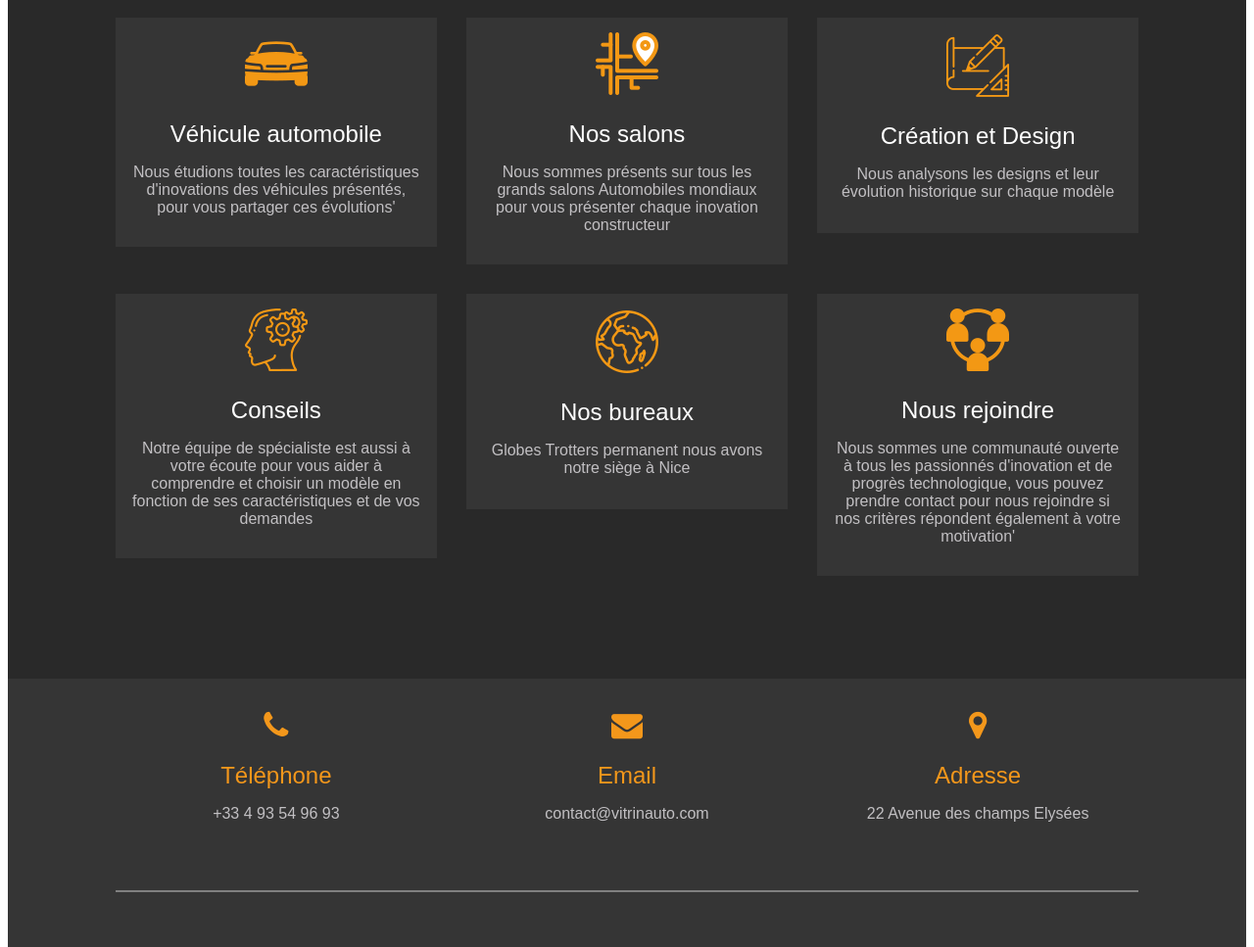
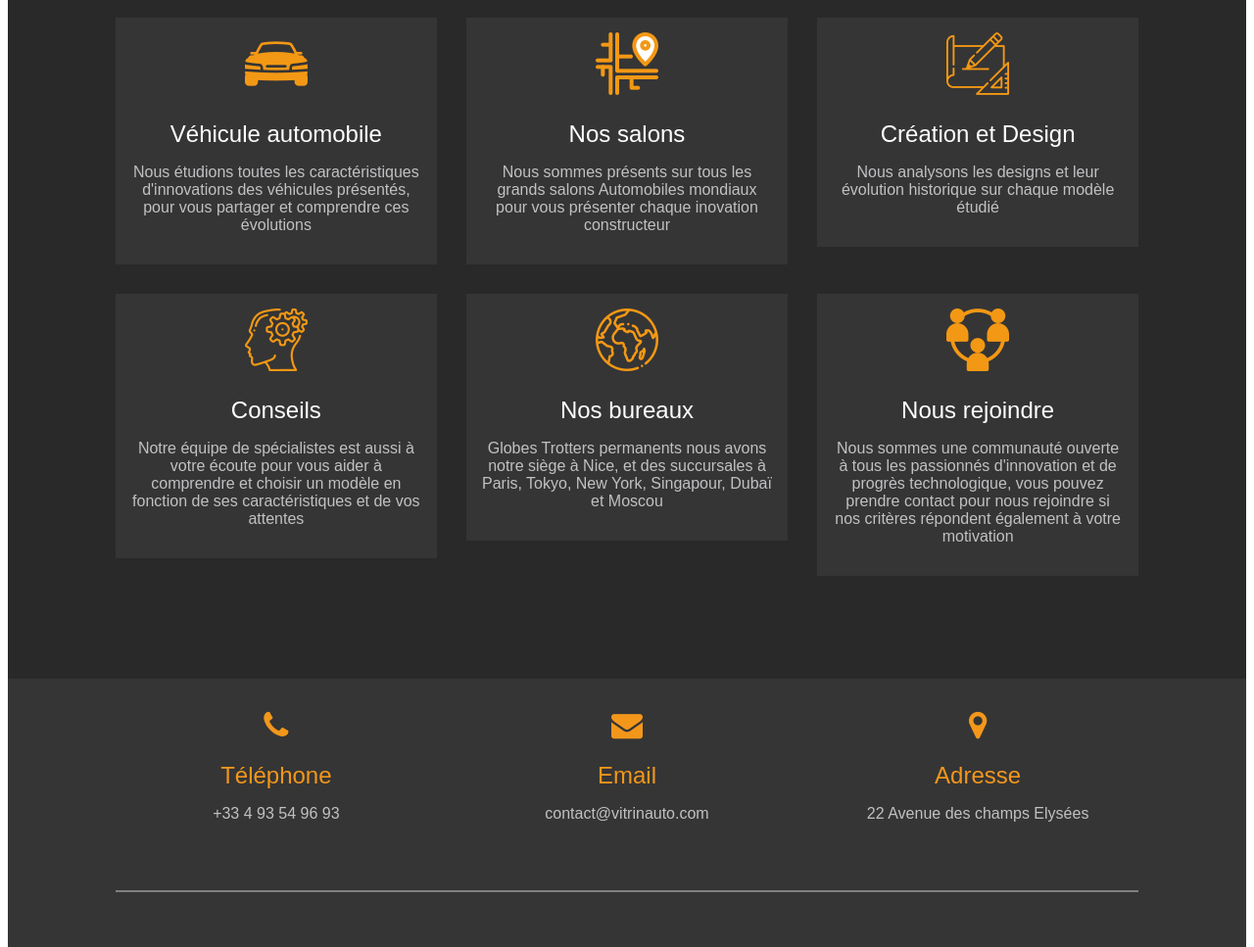
Before and after one commit to CDA-Team-DEV/monde, a plain HTML site: page Index.html in a window 1280 px wide. Shown: the part 1259-2226 px from the top of the page at 98% size. Drawn offline with Linux system fonts and the light colour scheme.

Commit message:
corrections index
corrections index

```diff
--- a/Index.html
+++ b/Index.html
@@ -121,7 +121,7 @@
 
                               <p>
                                 <font face="arial" size="3" color="#c2c0c3">
-                             Nous étudions toutes les caractéristiques d'inovations des véhicules présentés, pour vous partager ces évolutions'
+                             Nous étudions toutes les caractéristiques d'innovations des véhicules présentés, pour vous partager et comprendre ces évolutions
                             </font>
 
                           </p>
@@ -170,7 +170,7 @@
 
                               <p>
                                 <font face="arial" size="3" color="#c2c0c3">
-                             Nous analysons les designs et leur évolution historique sur chaque modèle
+                             Nous analysons les designs et leur évolution historique sur chaque modèle étudié
                             </font>
 
                           </p>
@@ -196,7 +196,7 @@
 
                               <p>
                                 <font face="arial" size="3" color="#c2c0c3">
-                             Notre équipe de spécialiste est aussi à votre écoute pour vous aider à comprendre et choisir un modèle en fonction de ses caractéristiques et de vos demandes
+                             Notre équipe de spécialistes est aussi à votre écoute pour vous aider à comprendre et choisir un modèle en fonction de ses caractéristiques et de vos attentes
                             </font>
                           </p>
                           </td>
@@ -220,7 +220,7 @@
 
                               <p>
                                 <font face="arial" size="3" color="#c2c0c3">
-                             Globes Trotters permanent nous avons notre siège à Nice
+                             Globes Trotters permanents nous avons notre siège à Nice, et des succursales à Paris, Tokyo, New York, Singapour, Dubaï et Moscou
                             </font>
                           </p>
                           </td>
@@ -243,7 +243,7 @@
 
                               <p>
                                 <font face="arial" size="3" color="#c2c0c3">
-                             Nous sommes une communauté ouverte à tous les passionnés d'inovation et de progrès technologique, vous pouvez prendre contact pour nous rejoindre si nos critères répondent également à votre motivation'
+                             Nous sommes une communauté ouverte à tous les passionnés d'innovation et de progrès technologique, vous pouvez prendre contact pour nous rejoindre si nos critères répondent également à votre motivation
                             </font>
                           </p>
                           </td>
```
